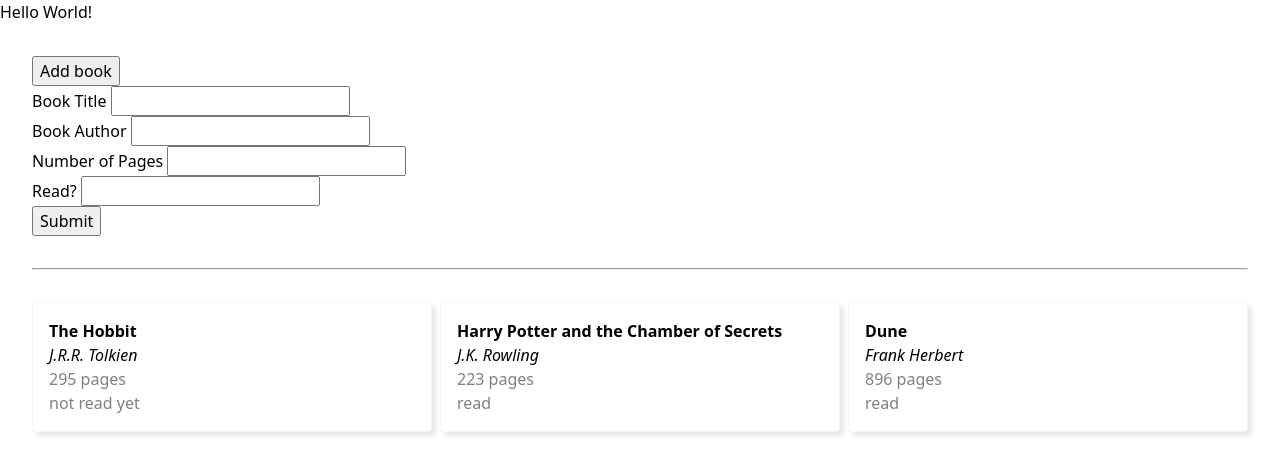
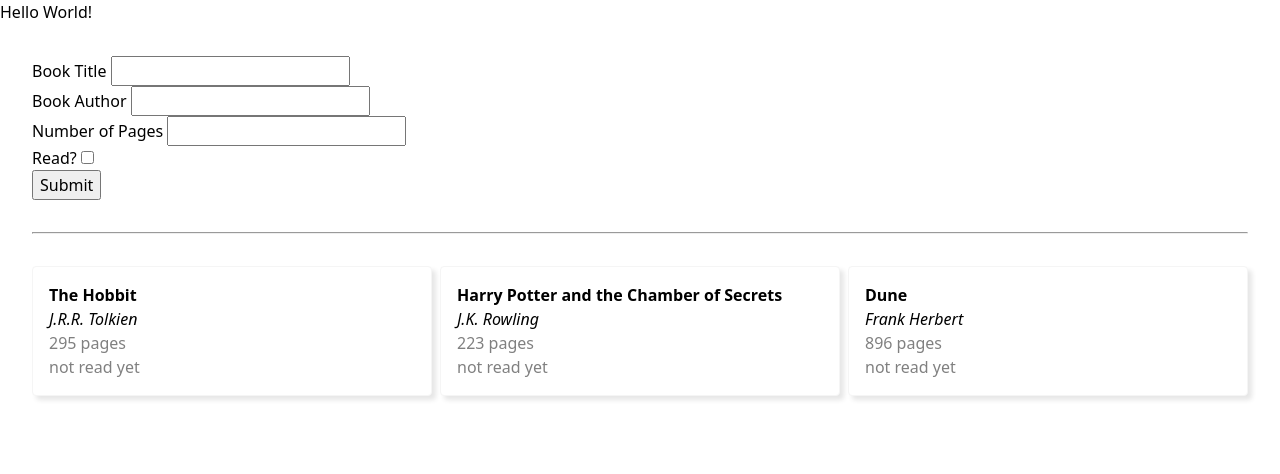
Before and after one commit to riezong/library, a plain HTML site: page index.html in a window 1280 px wide. Drawn offline with Linux system fonts and the light colour scheme.

```diff
--- a/index.html
+++ b/index.html
@@ -12,7 +12,6 @@
     Hello World!
 
     <div class="container">
-        <button id="addBook">Add book</button>
         <form id="bookForm">
             <div>
                 <label for="title">Book Title</label>
@@ -24,13 +23,13 @@
             </div>
             <div>
                 <label for="noOfPages">Number of Pages</label>
-                <input type="text" id="noOfPages">
+                <input type="number" id="noOfPages">
             </div>
             <div>
                 <label for="readStatus">Read?</label>
-                <input type="text" id="readStatus">
+                <input type="checkbox" id="readStatus">
             </div>
-            <button type="submit" value="submit" onclick="submitForm()">Submit</button>
+            <button type="submit" value="submit" id="addBook">Submit</button>
         </form>
         <hr>
         <div class="library"></div>
--- a/script.js
+++ b/script.js
@@ -9,6 +9,10 @@
 }
 
 function addBookToLibrary(title, author, noOfPages, readStatus) {
+    if (readStatus === true) {
+        readStatus = "read"}
+        else { readStatus = "not read yet"};
+    noOfPages = noOfPages + " pages";
     myLibrary.push(new Book(title, author, noOfPages, readStatus));
 }
 
@@ -67,20 +71,18 @@
 }
 
 // Example books
-addBookToLibrary('The Hobbit', 'J.R.R. Tolkien', '295 pages', 'not read yet');
-addBookToLibrary('Harry Potter and the Chamber of Secrets', 'J.K. Rowling', '223 pages', 'read');
-addBookToLibrary('Dune', 'Frank Herbert', '896 pages', 'read');
+addBookToLibrary('The Hobbit', 'J.R.R. Tolkien', '295', 'not read yet');
+addBookToLibrary('Harry Potter and the Chamber of Secrets', 'J.K. Rowling', '223', 'read');
+addBookToLibrary('Dune', 'Frank Herbert', '896', 'read');
 
 printLibrary();
 
-// "Add book" button
-const addBook = document.querySelector("#addBook");
 // Get a reference to the form element
 const form = document.getElementById("bookForm");
 // Add an event listener for the submit event
 form.addEventListener('submit', function(event) {
     // Get the values of the form elements
-    addBookToLibrary(form.elements.title.value, form.elements.author.value, form.elements.noOfPages.value, form.elements.readStatus.value);
+    addBookToLibrary(form.elements.title.value, form.elements.author.value, form.elements.noOfPages.value, form.elements.readStatus.checked);
     form.reset();
     refreshLibrary();
     event.preventDefault();
```
